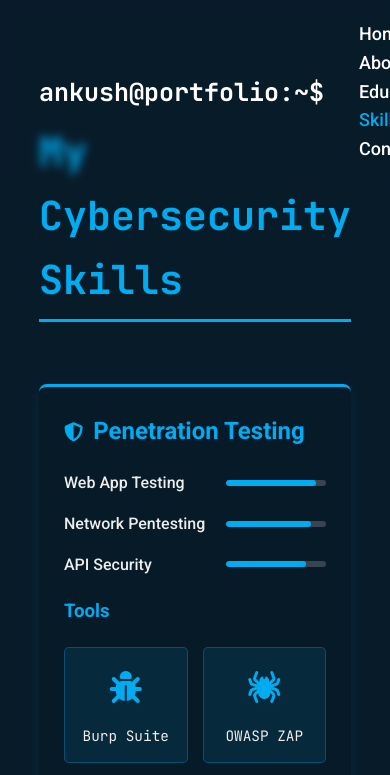
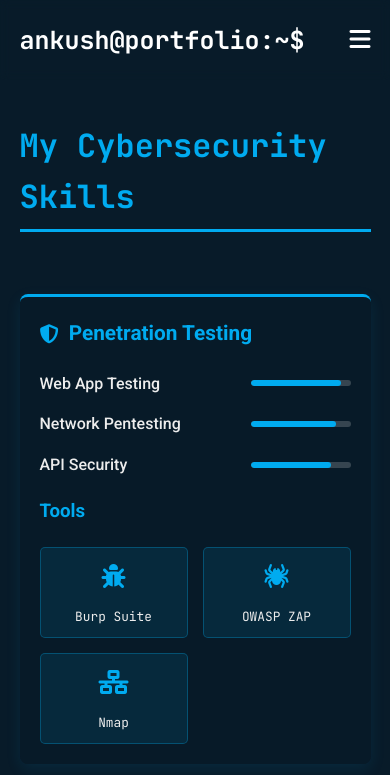
Before and after one commit to mrrobot-h4ck3r/P0rtfOLi0, a plain HTML site: page Skills.html in a window 390 px wide. Shown: the top 775 px of the page. Drawn offline with Linux system fonts and the light colour scheme.

Commit message:
Update Skills.html

```diff
--- a/Skills.html
+++ b/Skills.html
@@ -1,10 +1,13 @@
 <!DOCTYPE html>
 <html lang="en">
+
 <head>
     <meta charset="UTF-8">
     <meta name="viewport" content="width=device-width, initial-scale=1.0">
     <link rel="stylesheet" href="https://cdnjs.cloudflare.com/ajax/libs/font-awesome/6.4.0/css/all.min.css">
-    <link href="https://fonts.googleapis.com/css2?family=Roboto:wght@300;500;700&family=JetBrains+Mono:wght@400;700&display=swap" rel="stylesheet">
+    <link
+        href="https://fonts.googleapis.com/css2?family=Roboto:wght@300;500;700&family=JetBrains+Mono:wght@400;700&display=swap"
+        rel="stylesheet">
     <title>Skills - Ankush | Cybersecurity Professional</title>
     <style>
         :root {
@@ -13,17 +16,20 @@
             --text-light: #ededed;
             --card-bg: rgba(8, 27, 41, 0.9);
         }
+
         * {
             margin: 0;
             padding: 0;
             box-sizing: border-box;
             font-family: 'Roboto', sans-serif;
         }
+
         body {
             background: var(--bg-dark);
             color: var(--text-light);
             line-height: 1.6;
         }
+
         .header {
             position: fixed;
             top: 0;
@@ -37,6 +43,7 @@
             z-index: 100;
             backdrop-filter: blur(5px);
         }
+
         .logo {
             font-size: 25px;
             color: white;
@@ -44,6 +51,7 @@
             font-weight: 600;
             font-family: 'JetBrains Mono', monospace;
         }
+
         .navbar a {
             font-size: 18px;
             color: white;
@@ -53,9 +61,12 @@
             transition: 0.3s;
             position: relative;
         }
-        .navbar a:hover, .navbar a.active {
+
+        .navbar a:hover,
+        .navbar a.active {
             color: var(--accent-blue);
         }
+
         .navbar a::after {
             content: '';
             position: absolute;
@@ -66,14 +77,17 @@
             left: 0;
             transition: 0.3s;
         }
+
         .navbar a:hover::after {
             width: 100%;
         }
+
         .skills-section {
             min-height: 100vh;
             padding: 120px 10% 80px;
             background: linear-gradient(rgba(8, 27, 41, 0.9), rgba(8, 27, 41, 0.95)), url('cyber-bg.jpg') no-repeat center/cover;
         }
+
         .section-title {
             font-size: 2.5rem;
             margin-bottom: 2rem;
@@ -82,6 +96,7 @@
             position: relative;
             display: inline-block;
         }
+
         .section-title::after {
             content: '';
             position: absolute;
@@ -91,12 +106,14 @@
             bottom: -10px;
             left: 0;
         }
+
         .skills-container {
             display: grid;
             grid-template-columns: repeat(auto-fill, minmax(300px, 1fr));
             gap: 30px;
             margin-top: 40px;
         }
+
         .skill-category {
             background: var(--card-bg);
             border-radius: 8px;
@@ -105,9 +122,11 @@
             border-top: 3px solid var(--accent-blue);
             transition: transform 0.3s;
         }
+
         .skill-category:hover {
             transform: translateY(-10px);
         }
+
         .category-title {
             font-size: 1.5rem;
             margin-bottom: 20px;
@@ -115,22 +134,27 @@
             display: flex;
             align-items: center;
         }
+
         .category-title i {
             margin-right: 10px;
             font-size: 1.2rem;
         }
+
         .skills-list {
             list-style: none;
         }
+
         .skill-item {
             margin-bottom: 15px;
             display: flex;
             align-items: center;
         }
+
         .skill-name {
             flex: 1;
             font-weight: 500;
         }
+
         .skill-level {
             width: 100px;
             height: 6px;
@@ -139,17 +163,20 @@
             overflow: hidden;
             margin-left: 15px;
         }
+
         .skill-progress {
             height: 100%;
             background: var(--accent-blue);
             border-radius: 3px;
         }
+
         .tools-grid {
             display: grid;
             grid-template-columns: repeat(auto-fill, minmax(120px, 1fr));
             gap: 15px;
             margin-top: 20px;
         }
+
         .tool-card {
             background: rgba(0, 171, 240, 0.1);
             border: 1px solid rgba(0, 171, 240, 0.3);
@@ -158,35 +185,159 @@
             text-align: center;
             transition: all 0.3s;
         }
+
         .tool-card:hover {
             background: rgba(0, 171, 240, 0.2);
             transform: scale(1.05);
         }
+
         .tool-icon {
             font-size: 2rem;
             margin-bottom: 10px;
             color: var(--accent-blue);
         }
+
         .tool-name {
             font-size: 0.9rem;
             font-family: 'JetBrains Mono', monospace;
         }
+
         @keyframes fadeIn {
-            from { opacity: 0; transform: translateY(20px); }
-            to { opacity: 1; transform: translateY(0); }
+            from {
+                opacity: 0;
+                transform: translateY(20px);
+            }
+
+            to {
+                opacity: 1;
+                transform: translateY(0);
+            }
         }
+
         .skill-category {
             animation: fadeIn 0.8s ease forwards;
         }
-        .skill-category:nth-child(1) { animation-delay: 0.1s; }
-        .skill-category:nth-child(2) { animation-delay: 0.3s; }
-        .skill-category:nth-child(3) { animation-delay: 0.5s; }
-        .skill-category:nth-child(4) { animation-delay: 0.7s; }
+
+        .skill-category:nth-child(1) {
+            animation-delay: 0.1s;
+        }
+
+        .skill-category:nth-child(2) {
+            animation-delay: 0.3s;
+        }
+
+        .skill-category:nth-child(3) {
+            animation-delay: 0.5s;
+        }
+
+        .skill-category:nth-child(4) {
+            animation-delay: 0.7s;
+        }
+
+        /* Mobile Menu Toggle */
+        .menu-toggle {
+            display: none;
+            cursor: pointer;
+            font-size: 24px;
+            color: white;
+            z-index: 101;
+        }
+
+        /* Responsive Adjustments */
+        @media (max-width: 1200px) {
+            .skills-section {
+                padding: 120px 5% 80px;
+            }
+        }
+
+        @media (max-width: 992px) {
+            .header {
+                padding: 20px 5%;
+            }
+
+            .navbar a {
+                margin-left: 20px;
+                font-size: 16px;
+            }
+
+            .section-title {
+                font-size: 2.2rem;
+            }
+        }
+
+        @media (max-width: 768px) {
+            .menu-toggle {
+                display: block;
+            }
+
+            .navbar {
+                position: fixed;
+                top: 0;
+                right: -100%;
+                width: 70%;
+                height: 100vh;
+                background: rgba(8, 27, 41, 0.95);
+                display: flex;
+                flex-direction: column;
+                align-items: center;
+                justify-content: center;
+                transition: right 0.5s ease;
+                z-index: 100;
+                border-left: 1px solid #00abf0;
+            }
+
+            .navbar.active {
+                right: 0;
+            }
+
+            .navbar a {
+                margin: 15px 0;
+                font-size: 18px;
+            }
+
+            .skills-container {
+                grid-template-columns: 1fr;
+            }
+
+            .tools-grid {
+                grid-template-columns: repeat(auto-fill, minmax(100px, 1fr));
+            }
+        }
+
+        @media (max-width: 576px) {
+            .section-title {
+                font-size: 2rem;
+            }
+
+            .skill-category {
+                padding: 20px;
+            }
+
+            .category-title {
+                font-size: 1.3rem;
+            }
+
+            .tool-card {
+                padding: 10px 5px;
+            }
+
+            .tool-icon {
+                font-size: 1.5rem;
+            }
+
+            .tool-name {
+                font-size: 0.8rem;
+            }
+        }
     </style>
 </head>
+
 <body>
     <header class="header">
         <a href="index.html" class="logo">ankush@portfolio:~$</a>
+        <div class="menu-toggle">
+            <i class="fas fa-bars"></i>
+        </div>
         <nav class="navbar">
             <a href="index.html">Home</a>
             <a href="about.html">About</a>
@@ -373,5 +524,23 @@
             </div>
         </div>
     </section>
+    <script>
+        // Mobile Menu Toggle
+        const menuToggle = document.querySelector('.menu-toggle');
+        const navbar = document.querySelector('.navbar');
+
+        menuToggle.addEventListener('click', () => {
+            navbar.classList.toggle('active');
+        });
+
+        // Close menu when clicking on a link
+        const navLinks = document.querySelectorAll('.navbar a');
+        navLinks.forEach(link => {
+            link.addEventListener('click', () => {
+                navbar.classList.remove('active');
+            });
+        });
+    </script>
 </body>
+
 </html>
```
